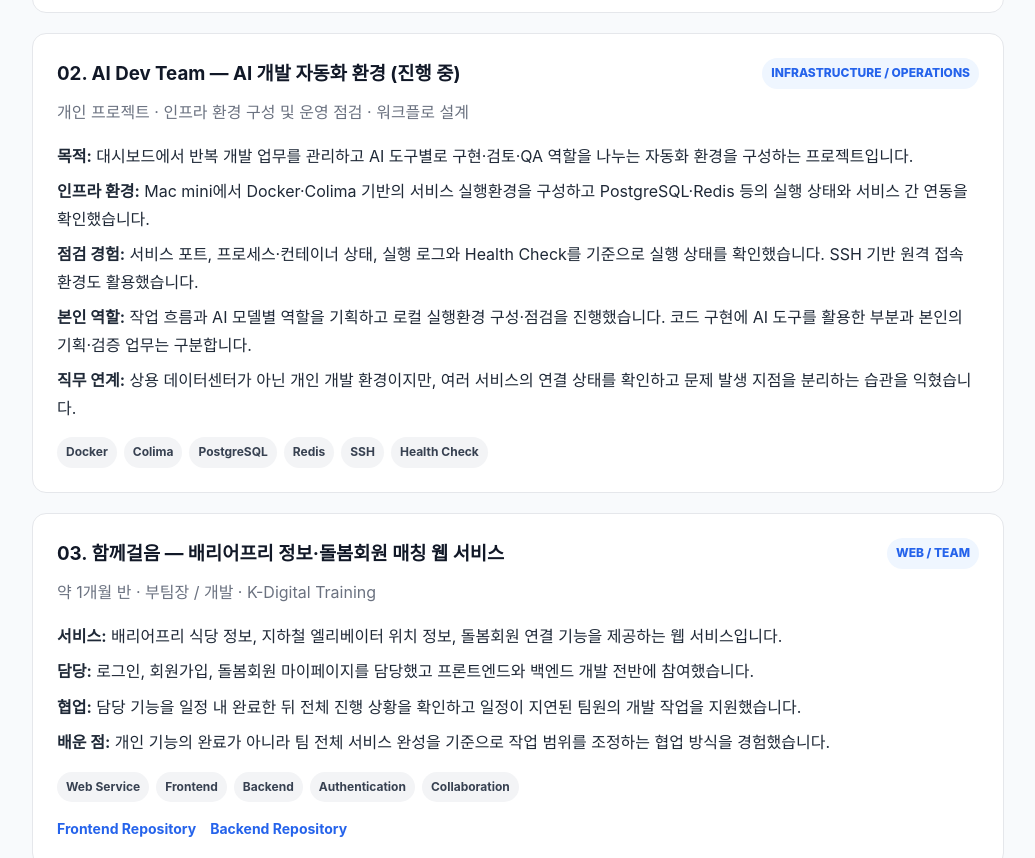
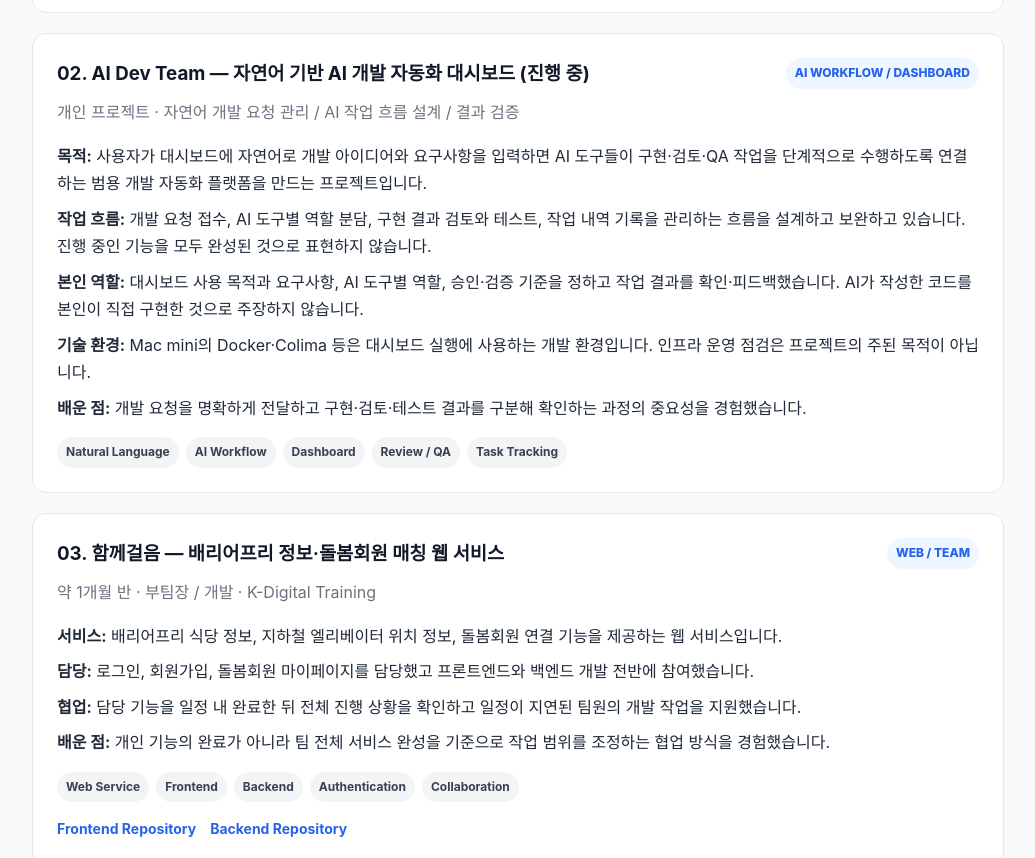
Before and after one commit to jsj030513/portfolio, a plain HTML site: page index.html in a window 1280 px wide. Shown: the part 3152-4010 px from the top of the page, without its empty margins (122-1157 px from the left). Drawn offline with Linux system fonts and the light colour scheme.

Commit message:
Correct AI Dev Team purpose as natural-language development automation dashboard

```diff
--- a/index.html
+++ b/index.html
@@ -163,13 +163,13 @@
       </article>
 
       <article class="card project">
-        <div class="project-head"><div><h3>02. AI Dev Team — AI 개발 자동화 환경 (진행 중)</h3><p class="muted">개인 프로젝트 · 인프라 환경 구성 및 운영 점검 · 워크플로 설계</p></div><span class="label">INFRASTRUCTURE / OPERATIONS</span></div>
-        <p><strong>목적:</strong> 대시보드에서 반복 개발 업무를 관리하고 AI 도구별로 구현·검토·QA 역할을 나누는 자동화 환경을 구성하는 프로젝트입니다.</p>
-        <p><strong>인프라 환경:</strong> Mac mini에서 Docker·Colima 기반의 서비스 실행환경을 구성하고 PostgreSQL·Redis 등의 실행 상태와 서비스 간 연동을 확인했습니다.</p>
-        <p><strong>점검 경험:</strong> 서비스 포트, 프로세스·컨테이너 상태, 실행 로그와 Health Check를 기준으로 실행 상태를 확인했습니다. SSH 기반 원격 접속 환경도 활용했습니다.</p>
-        <p><strong>본인 역할:</strong> 작업 흐름과 AI 모델별 역할을 기획하고 로컬 실행환경 구성·점검을 진행했습니다. 코드 구현에 AI 도구를 활용한 부분과 본인의 기획·검증 업무는 구분합니다.</p>
-        <p><strong>직무 연계:</strong> 상용 데이터센터가 아닌 개인 개발 환경이지만, 여러 서비스의 연결 상태를 확인하고 문제 발생 지점을 분리하는 습관을 익혔습니다.</p>
-        <div class="tags"><span class="tag">Docker</span><span class="tag">Colima</span><span class="tag">PostgreSQL</span><span class="tag">Redis</span><span class="tag">SSH</span><span class="tag">Health Check</span></div>
+        <div class="project-head"><div><h3>02. AI Dev Team — 자연어 기반 AI 개발 자동화 대시보드 (진행 중)</h3><p class="muted">개인 프로젝트 · 자연어 개발 요청 관리 / AI 작업 흐름 설계 / 결과 검증</p></div><span class="label">AI WORKFLOW / DASHBOARD</span></div>
+        <p><strong>목적:</strong> 사용자가 대시보드에 자연어로 개발 아이디어와 요구사항을 입력하면 AI 도구들이 구현·검토·QA 작업을 단계적으로 수행하도록 연결하는 범용 개발 자동화 플랫폼을 만드는 프로젝트입니다.</p>
+        <p><strong>작업 흐름:</strong> 개발 요청 접수, AI 도구별 역할 분담, 구현 결과 검토와 테스트, 작업 내역 기록을 관리하는 흐름을 설계하고 보완하고 있습니다. 진행 중인 기능을 모두 완성된 것으로 표현하지 않습니다.</p>
+        <p><strong>본인 역할:</strong> 대시보드 사용 목적과 요구사항, AI 도구별 역할, 승인·검증 기준을 정하고 작업 결과를 확인·피드백했습니다. AI가 작성한 코드를 본인이 직접 구현한 것으로 주장하지 않습니다.</p>
+        <p><strong>기술 환경:</strong> Mac mini의 Docker·Colima 등은 대시보드 실행에 사용하는 개발 환경입니다. 인프라 운영 점검은 프로젝트의 주된 목적이 아닙니다.</p>
+        <p><strong>배운 점:</strong> 개발 요청을 명확하게 전달하고 구현·검토·테스트 결과를 구분해 확인하는 과정의 중요성을 경험했습니다.</p>
+        <div class="tags"><span class="tag">Natural Language</span><span class="tag">AI Workflow</span><span class="tag">Dashboard</span><span class="tag">Review / QA</span><span class="tag">Task Tracking</span></div>
       </article>
 
       <article class="card project">
```
